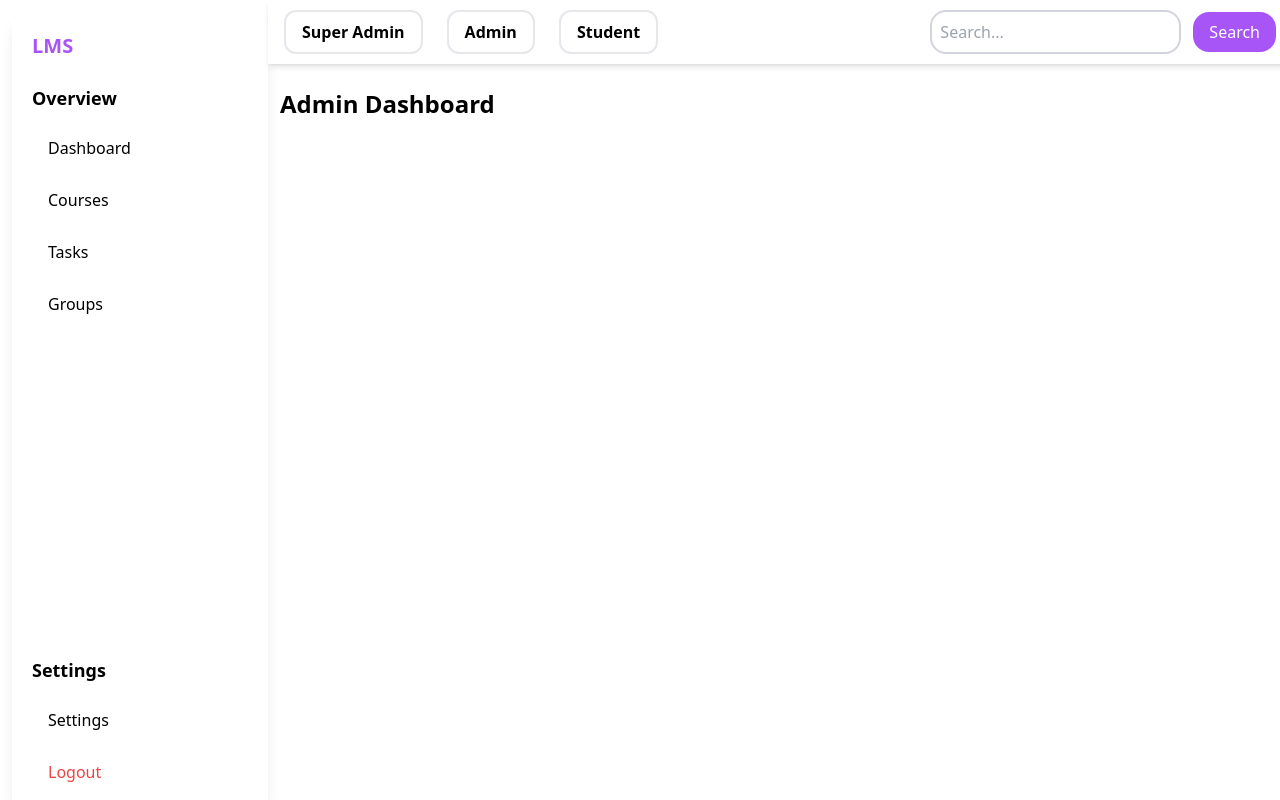
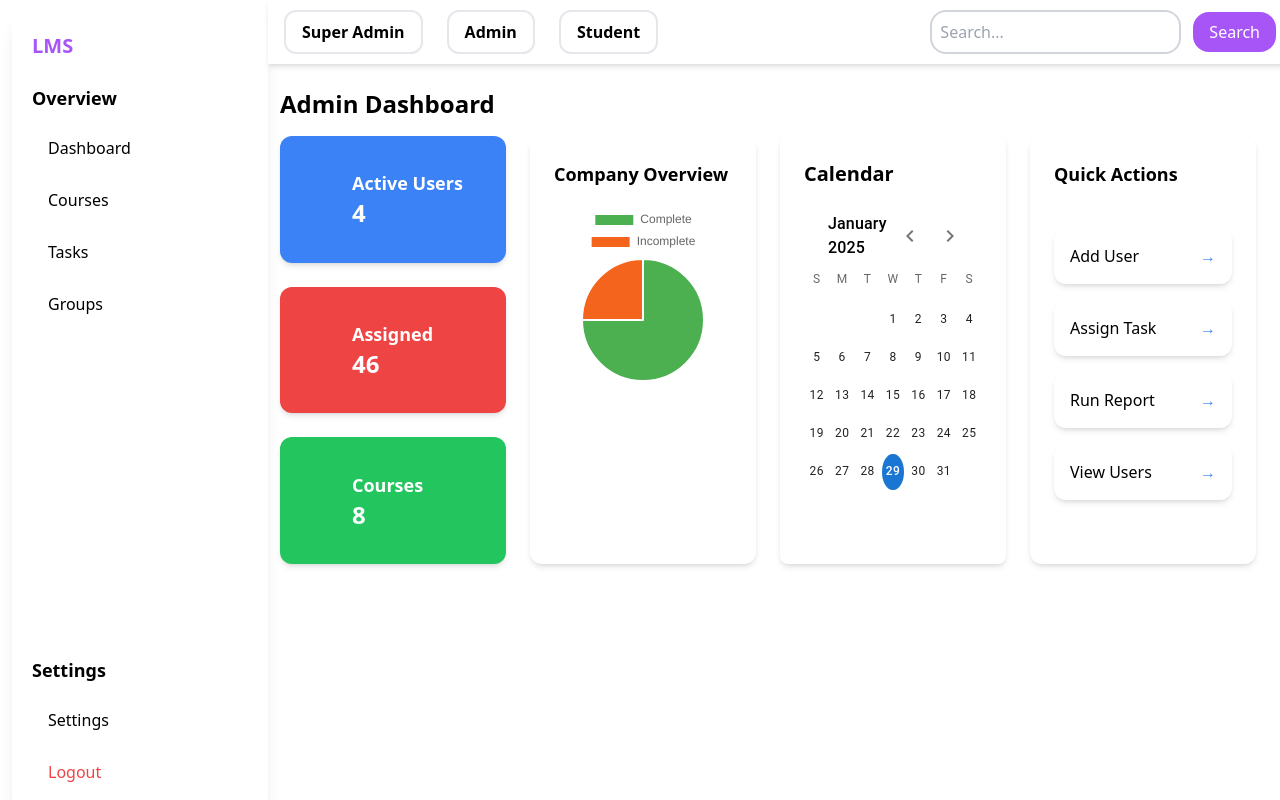
Before and after one commit to vivekelitelms/LMS-dashboard, a React (Vite) app: page /admin in a window 1280 px wide. Built offline with nearby package versions, Linux system fonts and the light colour scheme.

Commit message:
admin initial commit

```diff
--- a/package.json
+++ b/package.json
@@ -14,8 +14,14 @@
     "@emotion/react": "^11.14.0",
     "@emotion/styled": "^11.14.0",
     "@mui/material": "^6.4.1",
+    "@mui/x-date-pickers": "^7.24.1",
+    "@mui/x-date-pickers-pro": "^7.24.1",
+    "chart.js": "^4.4.7",
+    "dayjs": "^1.11.13",
     "framer-motion": "^12.0.3",
     "react": "^18.3.1",
+    "react-calendar": "^5.1.0",
+    "react-chartjs-2": "^5.3.0",
     "react-dom": "^18.3.1",
     "react-icons": "^5.4.0",
     "react-router-dom": "^7.1.3"
--- /dev/null
+++ b/src/components/QuickAction.jsx
@@ -0,0 +1,13 @@
+const QuickAction = ({ label, onClick }) => {
+    return (
+      <div
+        onClick={onClick}
+        className="flex items-center justify-between p-4 bg-white shadow-md rounded-xl cursor-pointer hover:bg-gray-100 transition"
+      >
+        <span className="font-medium">{label}</span>
+        <span className="text-blue-500 font-bold">&rarr;</span>
+      </div>
+    );
+  };
+
+  export default QuickAction;
--- /dev/null
+++ b/src/components/StatCard.jsx
@@ -0,0 +1,17 @@
+const StatCard = ({ title, value, icon, bgColor, textColor }) => {
+    return (
+      <div
+        className={`p-4 rounded-xl shadow-md ${bgColor} text-white flex items-center space-x-4`}
+      >
+        <div className={`p-3 rounded-full ${textColor} bg-opacity-25`}>
+          {icon}
+        </div>
+        <div>
+          <h3 className="text-lg font-semibold">{title}</h3>
+          <p className="text-2xl font-bold">{value}</p>
+        </div>
+      </div>
+    );
+  };
+
+  export default StatCard;
--- a/src/pages/AdminDashboard.jsx
+++ b/src/pages/AdminDashboard.jsx
@@ -1,11 +1,107 @@
 import BaseLayout from "../layouts/BaseLayout";
+import React, { useState } from "react";
+import StatCard from "../components/StatCard";
+import QuickAction from "../components/QuickAction";
+import { FaUsers, FaTasks, FaBook } from "react-icons/fa";
+import { Pie } from "react-chartjs-2";
+import { Chart as ChartJS, ArcElement, Tooltip, Legend } from "chart.js";
+import dayjs from "dayjs";
+import { LocalizationProvider } from "@mui/x-date-pickers/LocalizationProvider";
+import { AdapterDayjs } from "@mui/x-date-pickers/AdapterDayjs";
+import { DateCalendar } from "@mui/x-date-pickers/DateCalendar";
 
+ChartJS.register(ArcElement, Tooltip, Legend);
 
 export default function AdminDashboard() {
+  const [date, setDate] = useState(dayjs());
+
+  const data = {
+    labels: ["Complete", "Incomplete"],
+    datasets: [
+      {
+        label: "Tasks",
+        data: [75, 25], // Example data
+        backgroundColor: ["#4CAF50", "#F4641C"],
+        hoverBackgroundColor: ["#45A049", "#D9531A"],
+      },
+    ],
+  };
+
   return (
     <BaseLayout>
       <h1 className="text-2xl font-bold mb-4">Admin Dashboard</h1>
 
+      {/* Main Grid Layout */}
+      <div className="grid gap-6 lg:grid-cols-12 items-stretch">
+        {/* Stats Section */}
+        <div className="grid gap-6 lg:col-span-3">
+          <StatCard
+            title="Active Users"
+            value="4"
+            icon={<FaUsers />}
+            bgColor="bg-blue-500"
+            textColor="text-blue-500"
+          />
+          <StatCard
+            title="Assigned"
+            value="46"
+            icon={<FaTasks />}
+            bgColor="bg-red-500"
+            textColor="text-red-500"
+          />
+          <StatCard
+            title="Courses"
+            value="8"
+            icon={<FaBook />}
+            bgColor="bg-green-500"
+            textColor="text-green-500"
+          />
+        </div>
+
+        {/* Chart and Calendar */}
+        <div className="grid gap-6 lg:col-span-6 lg:grid-cols-2">
+          {/* Chart Section */}
+          <div className="p-6 bg-white shadow-md rounded-xl">
+            <h3 className="font-semibold text-lg mb-4">Company Overview</h3>
+            <div className="w-full h-64">
+            <Pie data={data} />
+          </div>
+          </div>
+          {/* Calendar Section */}
+          <div className="bg-white p-6 rounded-lg shadow-md w-full">
+            <h3 className="text-xl font-bold mb-4">Calendar</h3>
+            <LocalizationProvider dateAdapter={AdapterDayjs}>
+              <DateCalendar
+                value={date}
+                onChange={(newValue) => setDate(newValue)}
+                className="max-w-full"
+              />
+            </LocalizationProvider>
+          </div>
+        </div>
+
+        {/* Quick Actions Section */}
+        <div className="col-span-3">
+          <div className="p-6 bg-white shadow-md h-full rounded-xl">
+            <h3 className="font-semibold text-lg mb-4">Quick Actions</h3>
+            <div className="grid gap-4 grid-cols-1 py-6">
+              <QuickAction label="Add User" onClick={() => alert("Add User")} />
+              <QuickAction
+                label="Assign Task"
+                onClick={() => alert("Assign Task")}
+              />
+              <QuickAction
+                label="Run Report"
+                onClick={() => alert("Run Report")}
+              />
+              <QuickAction
+                label="View Users"
+                onClick={() => alert("View Users")}
+              />
+            </div>
+          </div>
+        </div>
+      </div>
     </BaseLayout>
   );
 }
```
Also changed, not shown: 1 other file (tests, documents, lock files or other folders).
